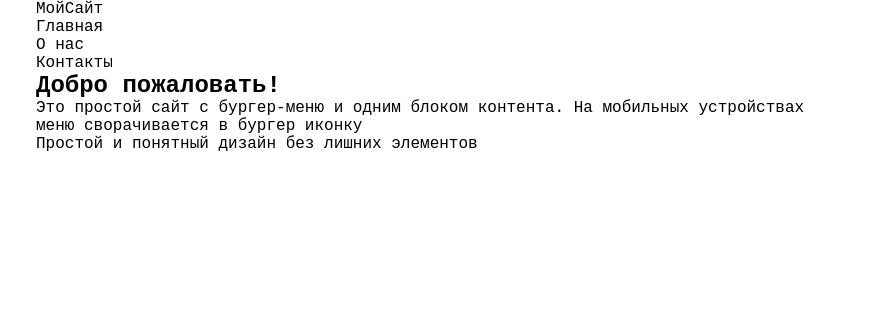
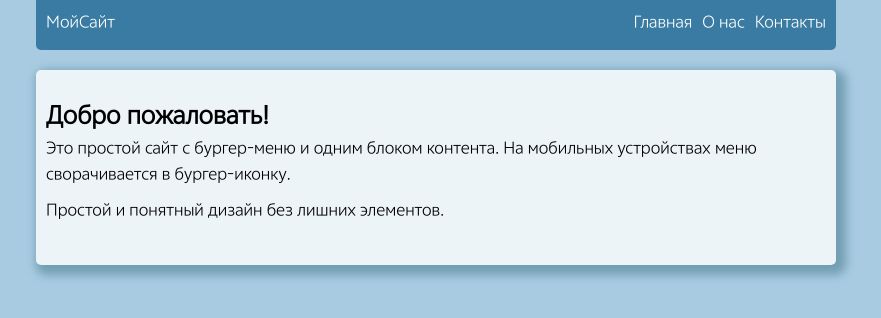
Before and after one commit to Sayrarm/homework_5, a plain HTML site: page task5.html in a window 1280 px wide. Shown: the whole page, without its empty margins (204-1085 px from the left). Drawn offline with Linux system fonts and the light colour scheme.

Commit message:
feat: add style for page task5.html

```diff
--- a/style.css
+++ b/style.css
@@ -15,7 +15,13 @@ html {
 body {
     max-width: 800px;
     margin: 0 auto;
-    font-family: TikTok Sans, monospace;
+    font-family: Vivo Sans, monospace;
+    line-height: 1.6;
+
+    display: flex;
+    flex-direction: column;
+
+    background-color: #A8CBE1;
 }
 
 @font-face {
@@ -24,3 +30,51 @@ body {
     font-weight: normal;
     src: local('Vivo Sans'), url('vivoSansGlobal-Light.ttf') format('truetype');
 }
+
+.header {
+    display: flex;
+    align-items: center;
+
+    width: 100%;
+    height: 50px;
+    background-color: #397BA3;
+    color: white;
+
+    margin-bottom: 20px;
+    border-bottom-right-radius: 5px;
+    border-bottom-left-radius: 5px;
+}
+
+nav {
+    display: flex;
+    justify-content: space-between;
+    padding: 10px;
+    width: 100%;
+    gap: 20px;
+}
+
+.nav_menu {
+    display: flex;
+    gap: 10px;
+}
+
+section {
+    width: 100%;
+    border-radius: 5px;
+    background-color: #ECF4F8;
+    padding: 30px 10px;
+    box-shadow: 5px 5px 10px 5px #729eb3;
+}
+
+p {
+    margin-bottom: 10px;
+}
+
+a {
+    text-decoration: none;
+    color: white;
+}
+
+a:hover {
+    color: #A8CBE1;
+}
--- a/task5.html
+++ b/task5.html
@@ -11,7 +11,7 @@
 
 <header class="header">
     <nav>
-        <div class="logo">МойСайт</div>
+        <div class="logo"><a href="task5.html">МойСайт</a></div>
 
         <div class="burger_menu">
             <div class="burger_link"></div>
@@ -20,9 +20,9 @@
         </div>
 
         <div class="nav_menu">
-            <div>Главная</div>
-            <div>О нас</div>
-            <div>Контакты</div>
+            <div><a href="#">Главная</a></div>
+            <div><a href="#">О нас</a></div>
+            <div><a href="#">Контакты</a></div>
         </div>
     </nav>
 </header>
@@ -33,11 +33,11 @@
 
         <p>
             Это простой сайт с бургер-меню и одним блоком контента.
-            На мобильных устройствах меню сворачивается в бургер иконку
+            На мобильных устройствах меню сворачивается в бургер-иконку.
         </p>
 
         <p>
-            Простой и понятный дизайн без лишних элементов
+            Простой и понятный дизайн без лишних элементов.
         </p>
     </section>
 </main>
```
